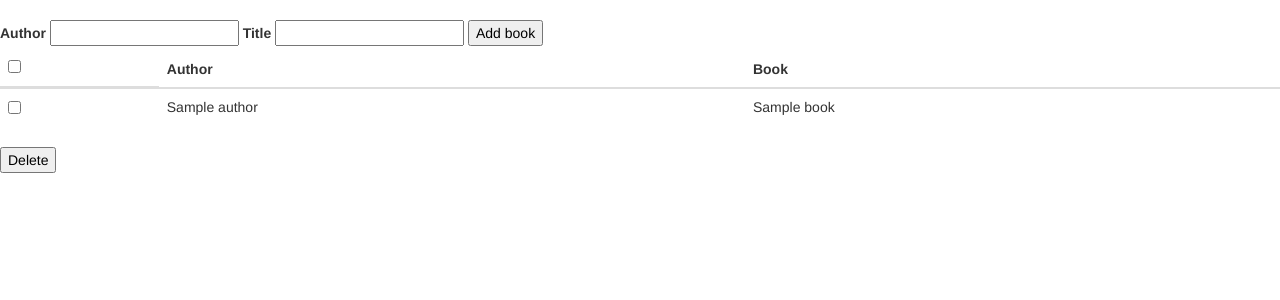
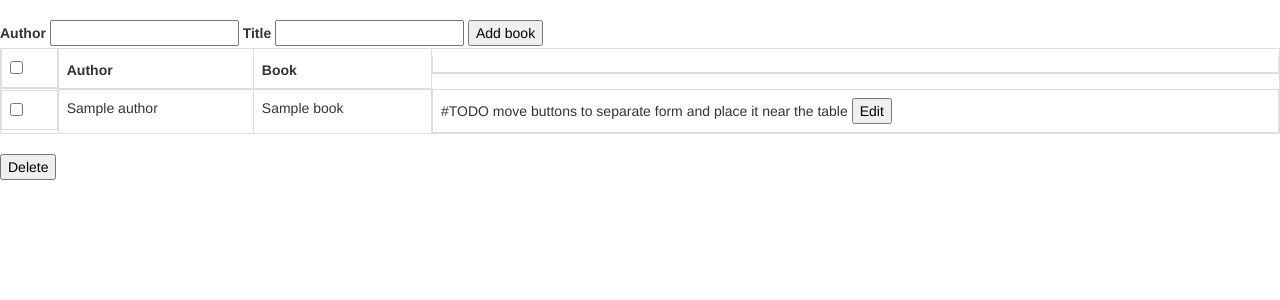
Before and after one commit to Marilyna/promua-test, a Flask app: template catalog/templates/edit.html in a window 1280 px wide. Shown: the part 52-352 px from the top of the page. Run offline with Flask 2, Linux system fonts and the light colour scheme; the template is opened without the code that fills it: values that come from a table or form of the project are taken from there, others are empty; tables that the repository leaves empty hold one stand-in row (values such as "Sample post"); some libraries are stand-ins or nearby versions.

Commit message:
Editable rows in book table

```diff
--- a/catalog/static/css/style.css
+++ b/catalog/static/css/style.css
@@ -1,15 +1,16 @@
-.search-page #book-table thead tr th:first-child {
+.search-page #book-table thead tr th:first-child, .search-page #book-table thead tr th:last-child {
     display: none;
 }
 
-.search-page #book-table tbody tr td:first-child {
+.search-page #book-table tbody tr td:first-child, .search-page #book-table tbody tr td:last-child {
     display: none;
 }
 
-.edit-page #book-table thead tr th:first-child {
+
+.edit-page #book-table thead tr th:first-child, .edit-page #book-table thead tr th:last-child {
     display: block;
 }
 
-.edit-page #book-table tbody tr td:first-child {
+.edit-page #book-table tbody tr td:first-child, .edit-page #book-table tbody tr td:last-child {
     display: block;
 }
--- a/catalog/static/js/catalog.js
+++ b/catalog/static/js/catalog.js
@@ -1,21 +1,42 @@
 jQuery(function ($) {
     var catalog = {
-        init:function () {
+        init: function () {
             catalog.cacheElements();
             catalog.bindEvents();
         },
 
-        cacheElements:function () {
+        cacheElements: function () {
             catalog.$selectAllCheckbox = $('#id-select-all-checkbox')
             catalog.$checkboxes = $('.book-table-checkbox');
+            catalog.$editButton = $('.edit-button');
         },
 
-        bindEvents:function () {
+        bindEvents: function () {
             catalog.$selectAllCheckbox.on('change', catalog.changeCheckboxes);
+            catalog.$editButton.on('click', catalog.startEditBook);
         },
 
-        changeCheckboxes:function () {
+        changeCheckboxes: function () {
             catalog.$checkboxes.prop('checked', $(this).is(':checked'));
+        },
+
+        startEditBook: function (event) {
+            var target = event.target;
+            var editables = $(target).parents('tr').find('.editable');
+
+            if (target.value == 'Edit') {
+                target.value = 'Save';
+            }
+            else if (target.value == 'Save') {
+                target.value = 'Edit';
+            }
+
+            for (var i=0; i<editables.length; i++) {
+                $(editables[i]).find('input').toggleClass('hidden');
+                $(editables[i]).find('span').toggleClass('hidden');
+            }
+            $(target).toggleClass('edit-button');
+            $(target).toggleClass('save-button');
         }
     }
     catalog.init();
--- a/catalog/templates/book_table.html
+++ b/catalog/templates/book_table.html
@@ -1,22 +1,40 @@
-<table id="book-table" class="table">
+<table id="book-table" class="table table-bordered">
     <thead>
-    <th><input id="id-select-all-checkbox" type="checkbox"></th>
-    <th>Author</th>
-    <th>Book</th>
+        <th><input id="id-select-all-checkbox" type="checkbox"></th>
+        <th>Author</th>
+        <th>Book</th>
+        <th></th>
     </thead>
 
     <tbody>
     {% for book in books %}
         <tr>
             <td>
-                <input class="book-table-checkbox" type="checkbox" name="selected_books"
+                <input type="checkbox" class="book-table-checkbox" name="selected_books"
                        id="book-{{ book.id }}"
                        value="{{ book.id }}"
                        data-book="{{ book }}"
                        data-authors="{{ book.authors[0] }}">
             </td>
-            <td>{{ book.authors[0].name }}</td>
-            <td>{{ book.title }}</td>
+
+            <td class="editable">
+                <span>{{ book.authors[0].name }}</span>
+                <input type="text" class="hidden" value="{{ book.authors[0].name }}">
+            </td>
+            <td class="editable">
+                <span>{{ book.title }}</span>
+                <input type="text" class="hidden" value="{{ book.title }}">
+            </td>
+            <td>
+{#                <form method="POST" action="{{ url_for('save') }}">#}
+                #TODO move buttons to separate form and place it near the table
+                    <input type="button" class="edit-button" value="Edit"
+                        id="button-{{ book.id }}"
+                        data-book-id="{{ book.id }}"
+                        data-book="{{ book.title }}"
+                        data-author="{{ book.authors[0].name }}">
+{#                </form>#}
+            </td>
         </tr>
     {% endfor %}
     </tbody>
--- a/catalog/views.py
+++ b/catalog/views.py
@@ -51,6 +51,12 @@ def delete():
 
     return redirect(url_for('edit'))
 
+
+@app.route('/save/', methods=['POST'])
+def save():
+    return redirect(url_for('edit'));
+
+
 @app.route('/registration/', methods=['POST', 'GET'])
 def registration():
     form = forms.RegistrationForm()
```
